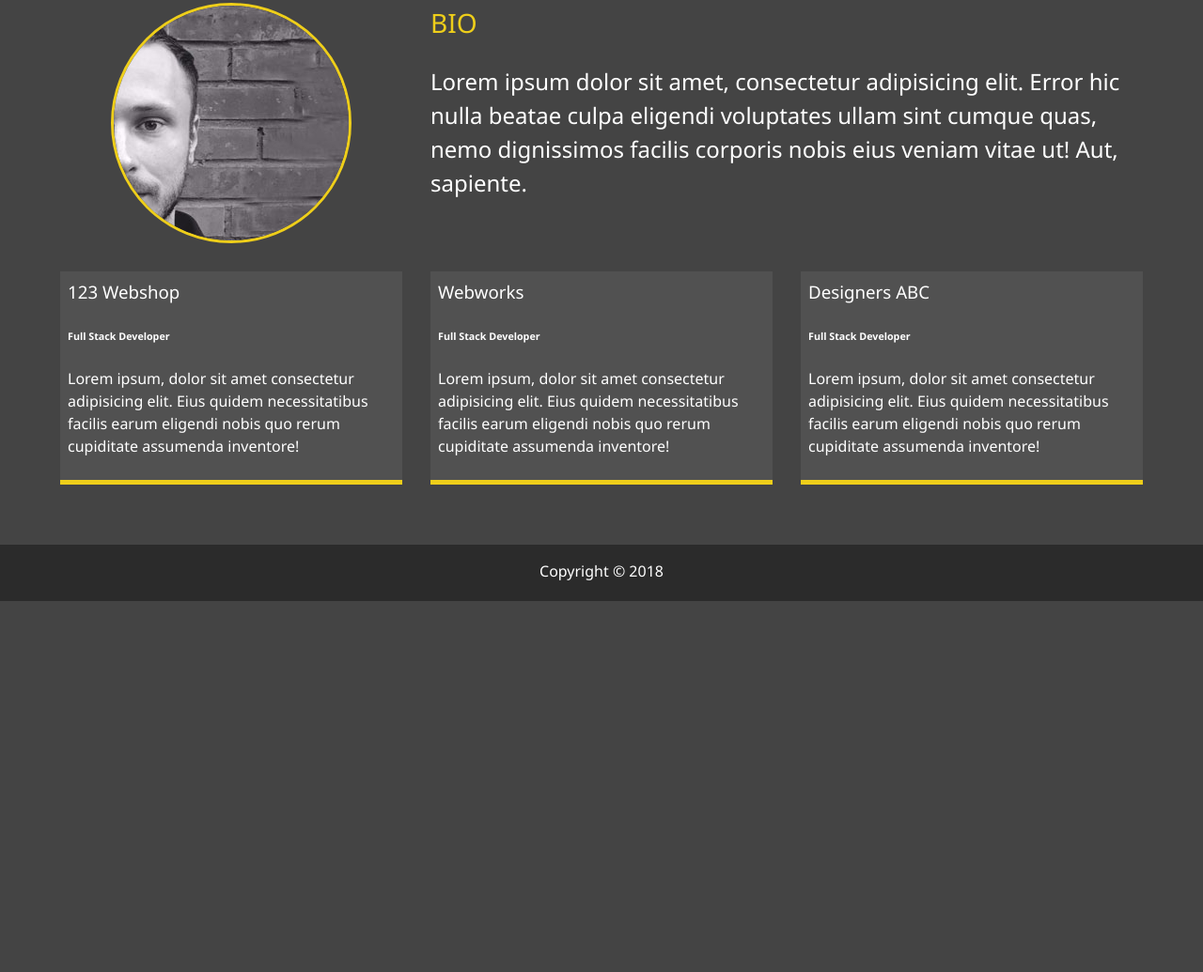
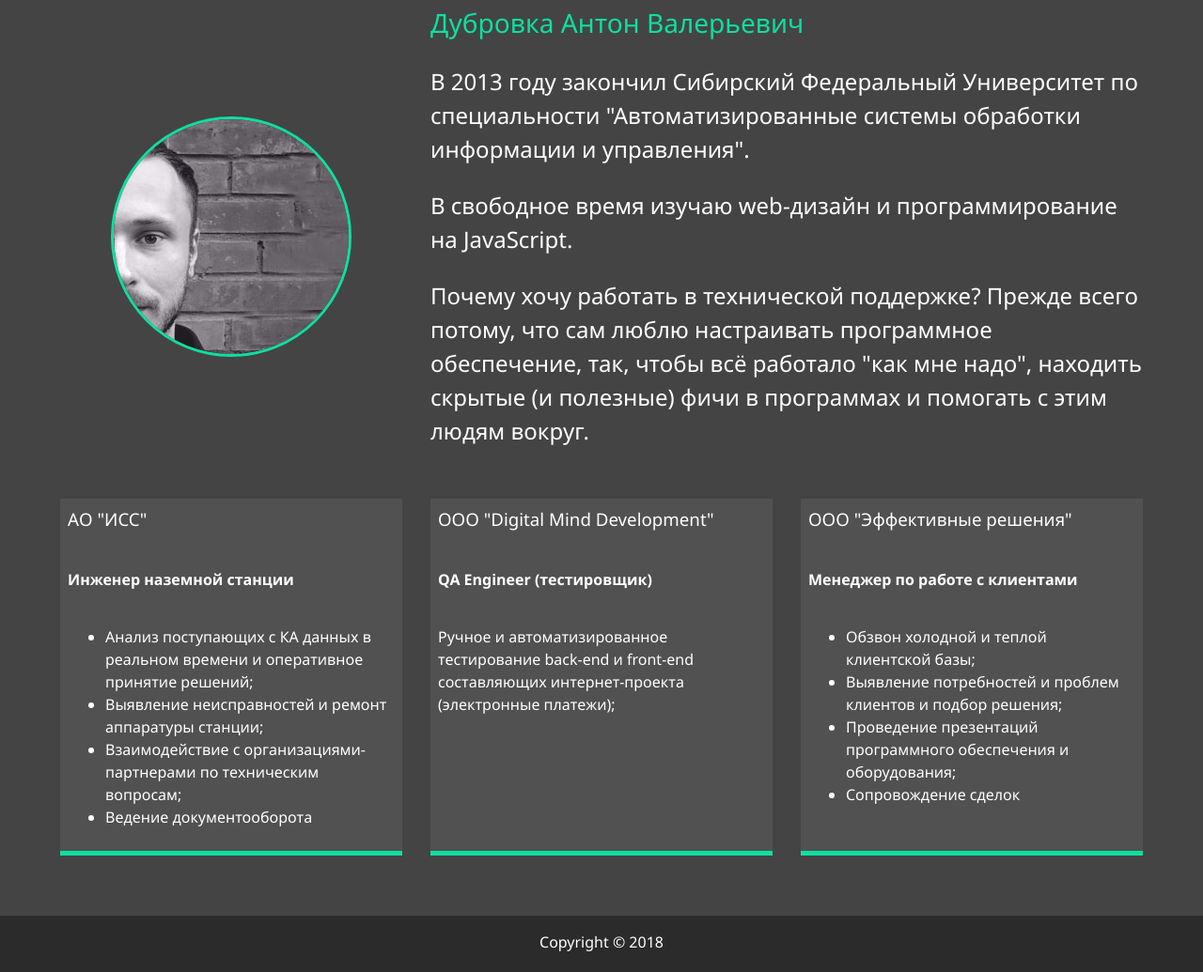
Before and after one commit to siberianDave/Getcourse_CV, a website: page dist/about.html in a window 1280 px wide. Shown: the part 279-1314 px from the top of the page at 94% size. Before the commit the page ends 919 px from the top, so only its background shows below. Drawn offline with Linux system fonts and the light colour scheme.

Commit message:
All done

```diff
--- a/scss/_config.scss
+++ b/scss/_config.scss
@@ -1,5 +1,5 @@
 $primary-color: #444;
-$secondary-color: #eece1a;
+$secondary-color: #0edfa0;
 $show-home-image: true;
 $home-image: url(../img/background.jpg);
 $background-opacity: 0.8;
--- a/scss/main.scss
+++ b/scss/main.scss
@@ -100,7 +100,7 @@
     grid-area: job2;
   }
 
-  .job-2 {
+  .job-3 {
     grid-area: job3;
   }
 
@@ -108,6 +108,10 @@
     background: lighten($primary-color, 5);
     padding: 0.5rem;
     border-bottom: $secondary-color 5px solid;
+  }
+
+  h6 {
+    font-size: 1rem;
   }
 }
 
```
Also changed, not shown: dist/about.html, dist/contact.html, dist/css/main.css, dist/img/background.jpg, dist/img/backgrounddd.jpg (added), dist/img/nebula-wallpaper-17.jpg (added), dist/img/portrait.jpg (deleted), dist/img/portrait_small.jpg (deleted), dist/img/projects/project1.jpg, dist/img/projects/project2.jpg (deleted), dist/img/projects/project2.png (added), dist/img/projects/project3.jpg, dist/img/projects/project4.jpg (deleted), dist/img/projects/project4.png (added), 3 more files.
